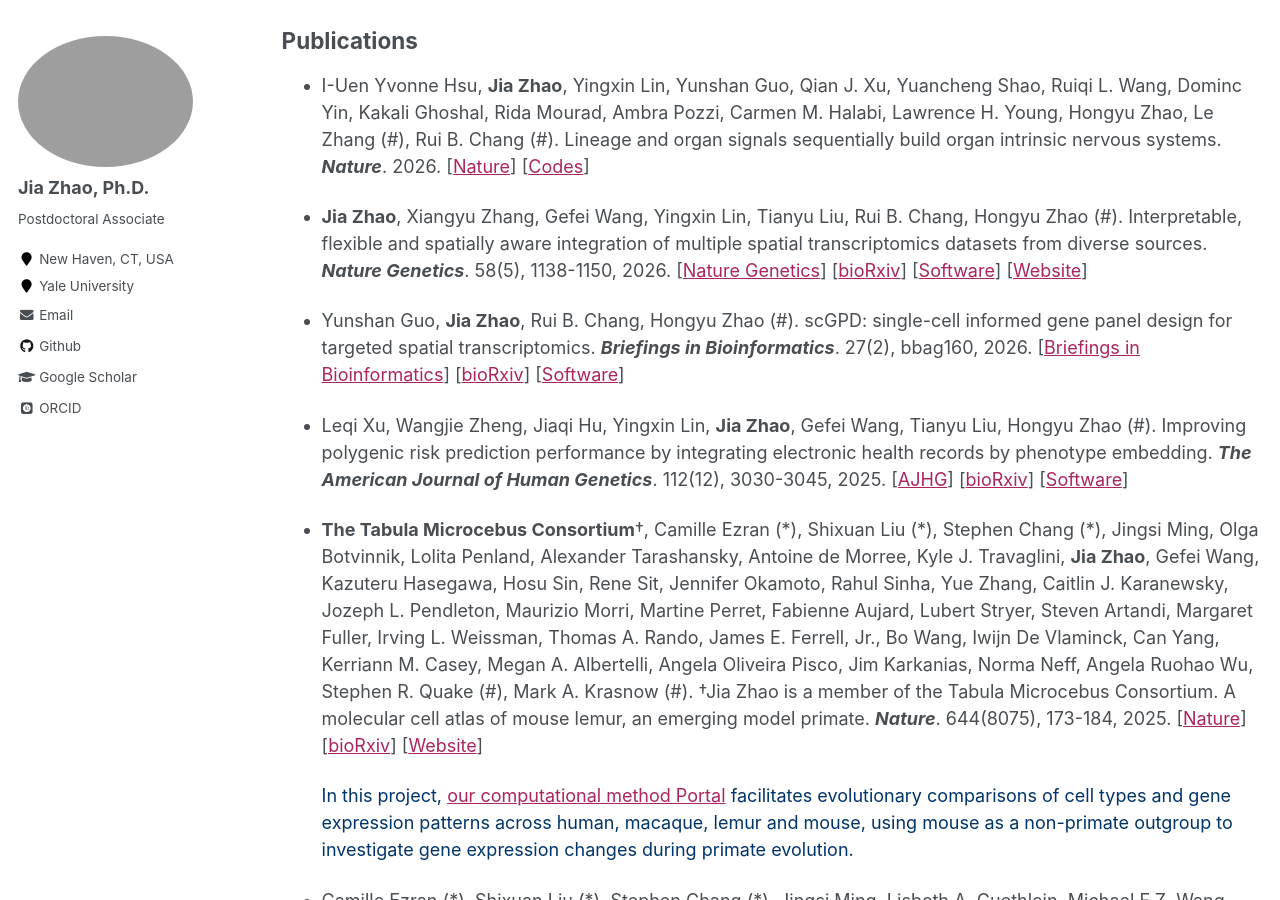
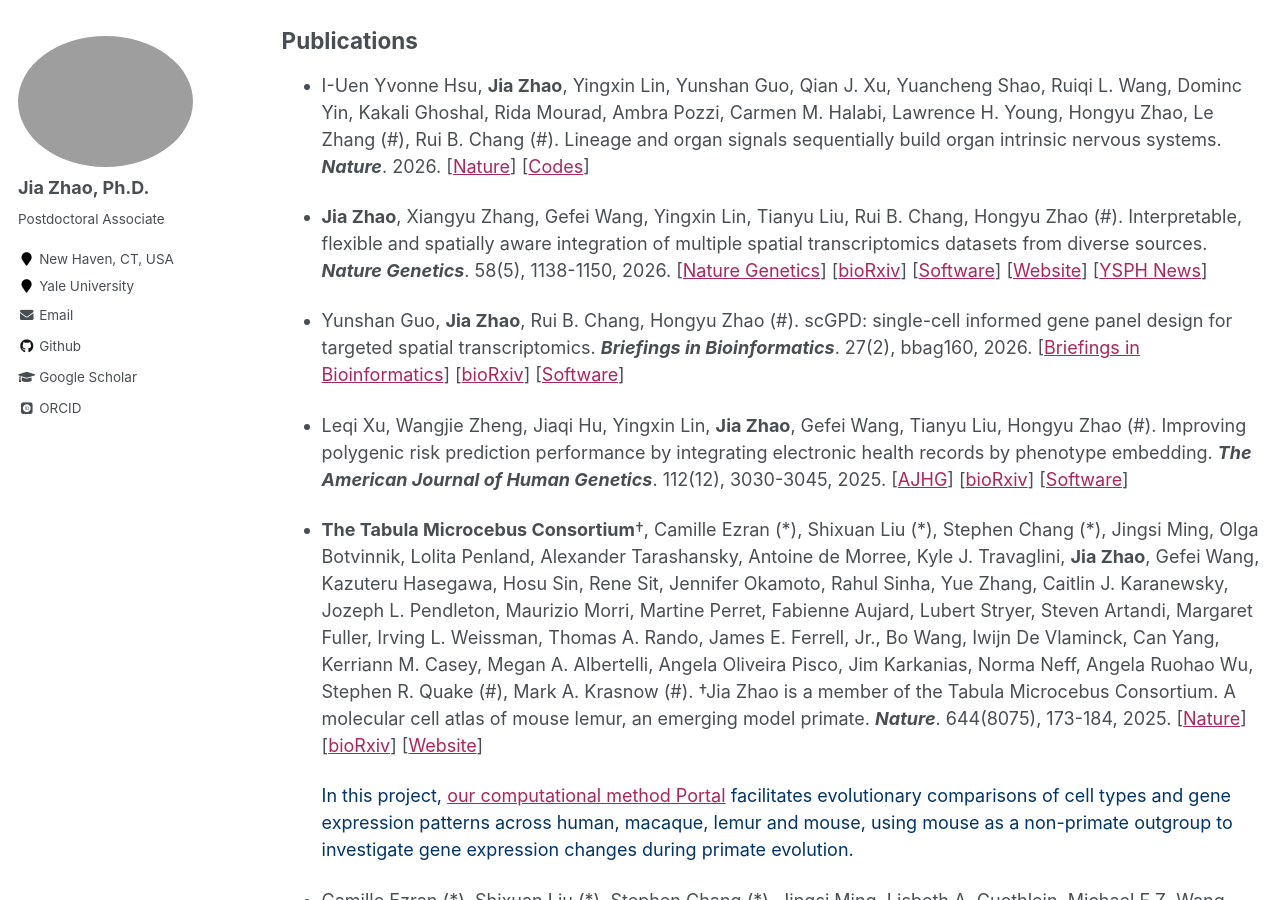
Before and after one commit to jiazhao97/jiazhao97.github.io, a Jekyll site: the page built from _pages/publications.md, in a window 1280 px wide and 900 px high, scrolled down 423 px. Built offline with Jekyll 4.4.1, drawn with Linux system fonts in a browser that asks for light colours; some web fonts are replaced.

Commit message:
Update publications.md

```diff
--- a/_pages/publications.md
+++ b/_pages/publications.md
@@ -24,7 +24,7 @@ Publications
 ------
 * I-Uen Yvonne Hsu, **Jia Zhao**, Yingxin Lin, Yunshan Guo, Qian J. Xu, Yuancheng Shao, Ruiqi L. Wang, Dominc Yin, Kakali Ghoshal, Rida Mourad, Ambra Pozzi, Carmen M. Halabi, Lawrence H. Young, Hongyu Zhao, Le Zhang (#), Rui B. Chang (#). Lineage and organ signals sequentially build organ intrinsic nervous systems. ***Nature***. 2026. \[[Nature](https://www.nature.com/articles/s41586-026-10490-y)\] \[[Codes](https://github.com/lezhanglab/Organ-Intrinsic-Nervous-Systems)\]
 
-* **Jia Zhao**, Xiangyu Zhang, Gefei Wang, Yingxin Lin, Tianyu Liu, Rui B. Chang, Hongyu Zhao (#). Interpretable, flexible and spatially aware integration of multiple spatial transcriptomics datasets from diverse sources. ***Nature Genetics***. 58(5), 1138-1150, 2026. \[[Nature Genetics](https://www.nature.com/articles/s41588-026-02579-x)\] \[[bioRxiv](https://doi.org/10.1101/2024.09.23.614539)\] \[[Software](https://github.com/jiazhao97/INSPIRE)\] \[[Website](https://inspire-tutorial.readthedocs.io/en/latest/index.html#)\]
+* **Jia Zhao**, Xiangyu Zhang, Gefei Wang, Yingxin Lin, Tianyu Liu, Rui B. Chang, Hongyu Zhao (#). Interpretable, flexible and spatially aware integration of multiple spatial transcriptomics datasets from diverse sources. ***Nature Genetics***. 58(5), 1138-1150, 2026. \[[Nature Genetics](https://www.nature.com/articles/s41588-026-02579-x)\] \[[bioRxiv](https://doi.org/10.1101/2024.09.23.614539)\] \[[Software](https://github.com/jiazhao97/INSPIRE)\] \[[Website](https://inspire-tutorial.readthedocs.io/en/latest/index.html#)\] \[[YSPH News](https://ysph.yale.edu/news-article/new-ai-tool-maps-hidden-geography-of-gene-activity/)\]
 
 * Yunshan Guo, **Jia Zhao**, Rui B. Chang, Hongyu Zhao (#). scGPD: single-cell informed gene panel design for targeted spatial transcriptomics. ***Briefings in Bioinformatics***. 27(2), bbag160, 2026. \[[Briefings in Bioinformatics](https://doi.org/10.1093/bib/bbag160)\] \[[bioRxiv](https://doi.org/10.1101/2025.10.02.680117)\] \[[Software](https://github.com/TinaGuo/scGPD)\]
 
```
